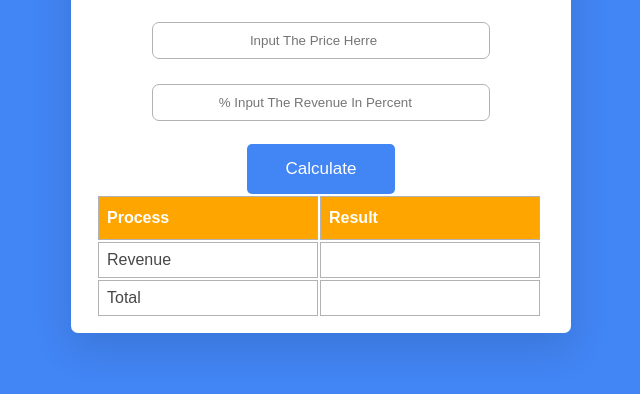
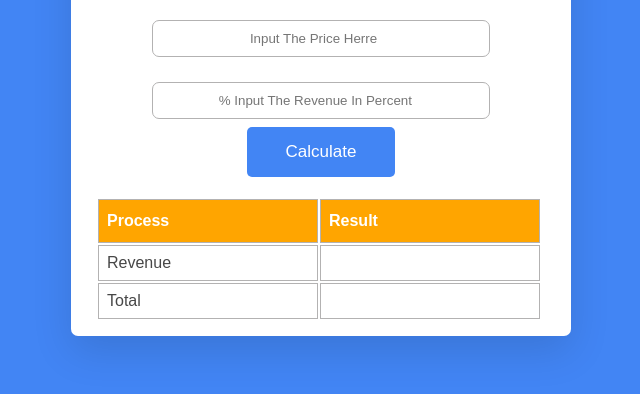
Before and after one commit to fahdalkhulaifi/Revenue-Calculator, a plain HTML site: page index.html in a window 1280 px wide. Shown: the part 284-678 px from the top of the page, without its empty margins (319-959 px from the left). Drawn offline with Linux system fonts and the light colour scheme.

Commit message:
Add bottom margin

```diff
--- a/style.css
+++ b/style.css
@@ -72,7 +72,7 @@ header h1 {
     outline: none;
     color: #fff;
     font-size: 17px;
-    margin-top: 20px;
+    margin: 5px 0px 20px 0px;
     padding: 15px 0;
     border-radius: 5px;
     background: #4285f4;
```
